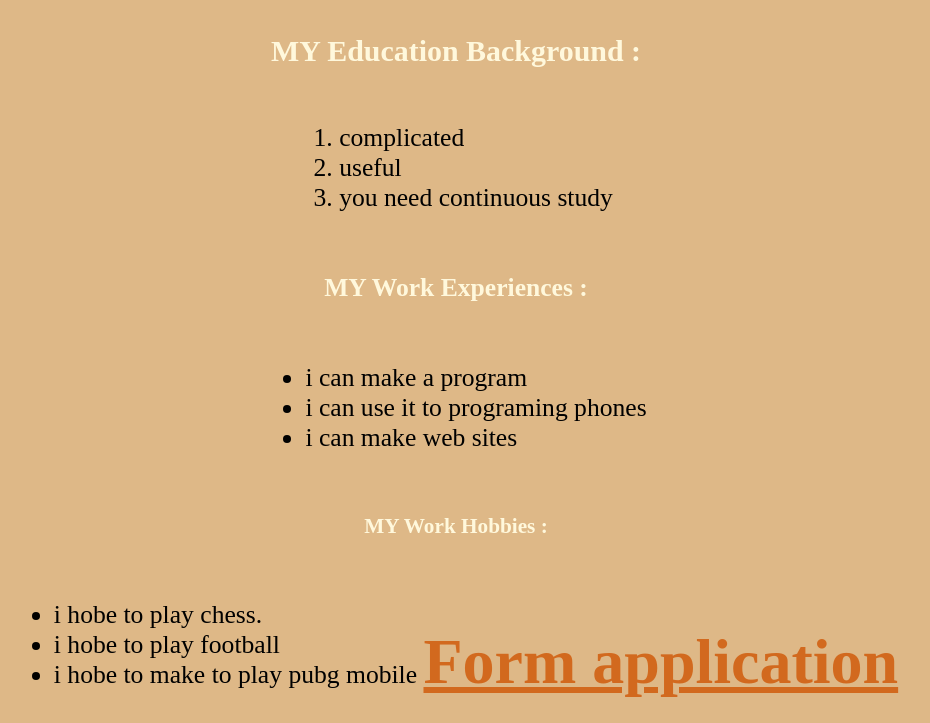
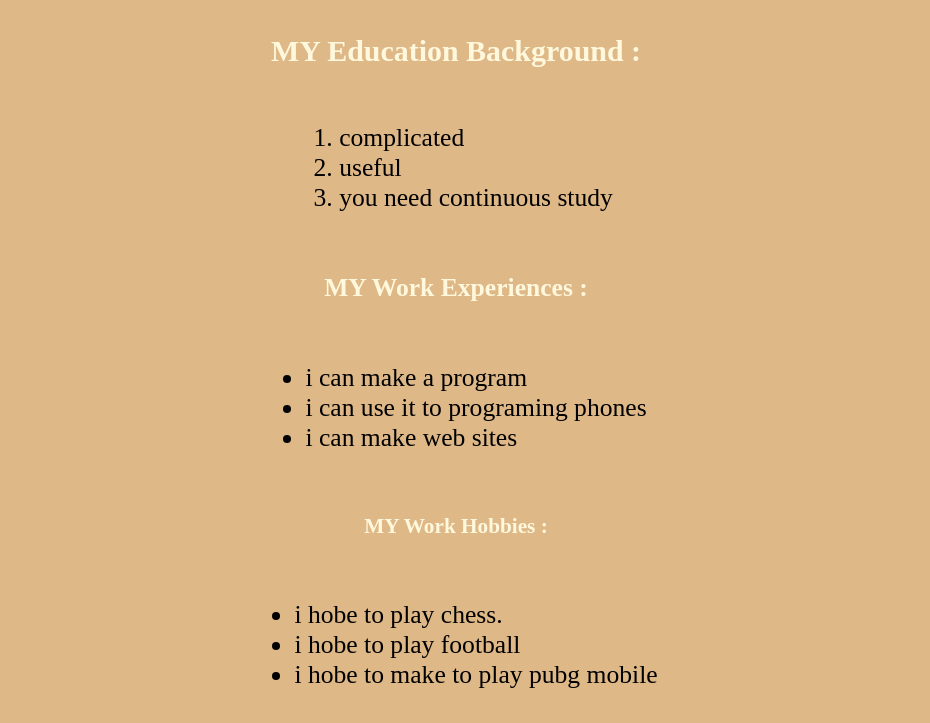
Before and after one commit to yazanibdah/yazanibdah.github.io, a plain HTML site: page index.html in a window 1280 px wide. Shown: the part 689-1412 px from the top of the page, without its empty margins (184-1114 px from the left). Drawn offline with Linux system fonts and the light colour scheme.

Commit message:
Update index.html

```diff
--- a/index.html
+++ b/index.html
@@ -48,8 +48,6 @@
 
 </ul>
 
-    <a style="font-size:250%;color:chocolate" href="index2.html" target="_self"><strong>Form application</strong></a>
-
 </div>
 <script>
   function uuu()
```
